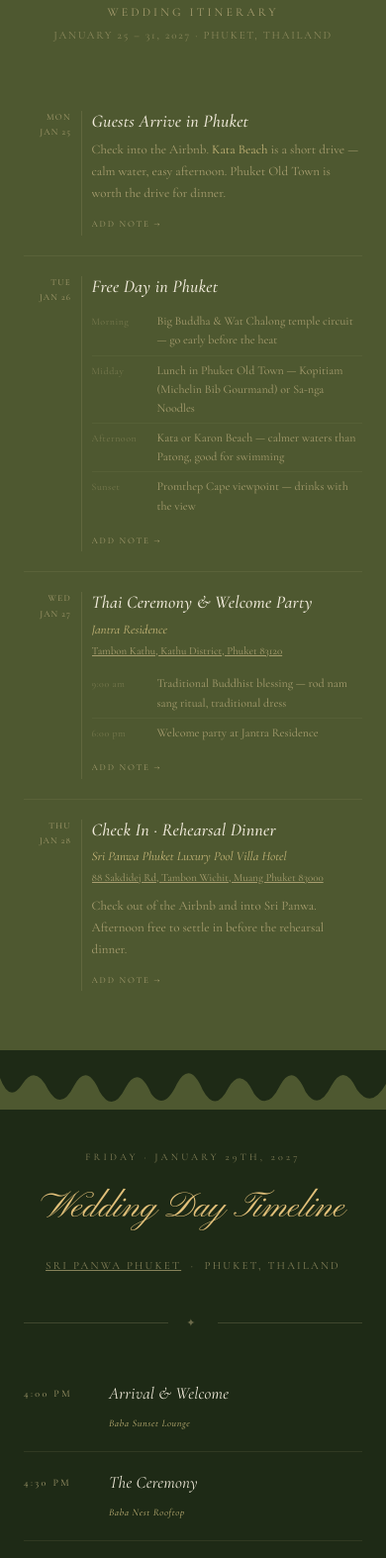
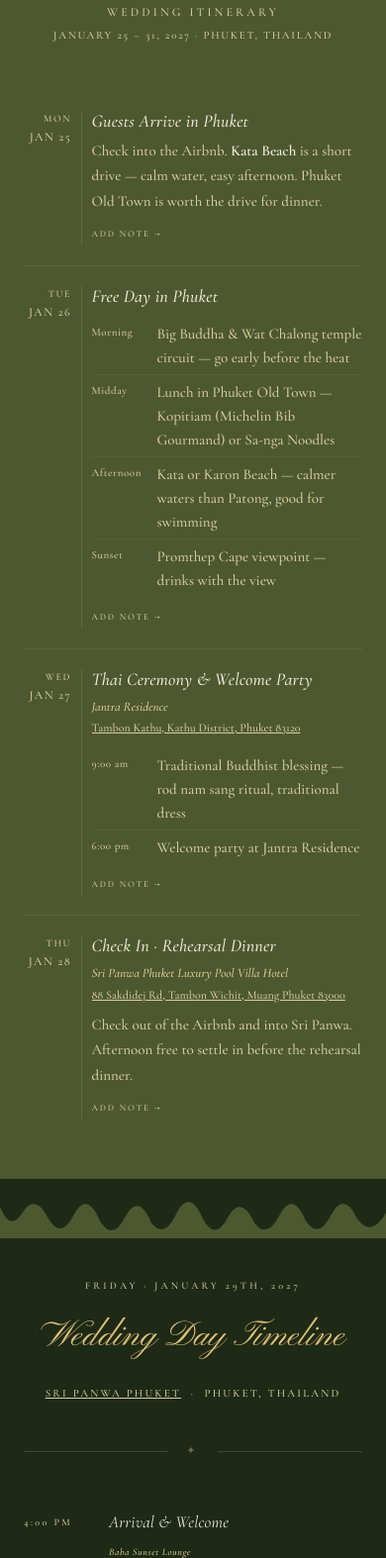
Before and after one commit to vanessakluong/victoria-george-wedding, a website built with Vite: page index.html in a window 390 px wide. Shown: the part 197-1771 px from the top of the page at 99% size. Built offline with nearby package versions, Linux system fonts and the light colour scheme.

Commit message:
Improve readability of gold/tan text
Muted tan text was ~2.8:1 contrast on the olive background and Cormorant
at weight 400 read thin, especially on iPhone. Lighten --gold-dim and
--gold (same warm hue), use weight 500 for body text, enlarge small text
on phones (descriptions 12-13px -> 15px, dates up to 12px), drop opacity
dimming on labels, and keep inline highlights distinct (cream, 600).
Body/label text now meets ~4.6:1. Script headings stay at weight 400.

Co-Authored-By: Claude Opus 5.5 <noreply@anthropic.com>

```diff
--- a/index.html
+++ b/index.html
@@ -539,6 +539,21 @@
     /* Allura has one weight; stop browsers faking a bold that chops stroke ends */
     .script-heading, .wedding-day-title, .sec-label, .day-title { font-weight: 400; font-synthesis: none; }
     .names .amp { font-family: 'Allura', cursive; }
+    /* ── READABILITY: lighter gold & tan, medium weight, larger small text on phones ── */
+    :root { --gold: #e2d199; --gold-dim: #d8cda3; }
+    body { font-weight: 500; }
+    .sub-time { color: var(--gold-dim); }
+    .event-note em, .sub-text em, .event-note a, .sub-text a { color: var(--cream); font-weight: 600; }
+    .note-link { color: var(--gold-dim); }
+    .wedding-day-eyebrow, .wedding-day-venue, .tl-time, .tl-venue { opacity: 1; }
+    footer { color: var(--gold-dim); }
+    @media (max-width: 768px) {
+      .event-note, .sub-text { font-size: 15px; }
+      .event-venue-addr { font-size: 12px; }
+      .date-dow  { font-size: 10px; }
+      .date-num  { font-size: 12px; }
+      .sub-time  { font-size: 11px; }
+    }
   </style>
 </head>
 <body>
@@ -556,7 +571,7 @@
       </nav>
       <h1 class="script-heading names" style="color:var(--cream); margin-bottom:0.4rem;">Victoria <span class="amp">&amp;</span> George</h1>
       <p style="font-family:var(--font-body); font-size:12px; letter-spacing:0.26em; text-transform:uppercase; color:var(--gold-dim); margin-bottom:0.25rem;">Wedding Itinerary</p>
-      <p style="font-family:var(--font-body); font-size:11px; letter-spacing:0.16em; text-transform:uppercase; color:var(--gold-dim); opacity:0.7;">January 25 – 31, 2027 · Phuket, Thailand</p>
+      <p style="font-family:var(--font-body); font-size:11px; letter-spacing:0.16em; text-transform:uppercase; color:var(--gold-dim);">January 25 – 31, 2027 · Phuket, Thailand</p>
     </div>
 
     <!-- Jan 25 -->
@@ -764,7 +779,7 @@
       '<p class="note-title">' + d.title + '</p>' +
       (preview
         ? '<p class="note-ta" style="border:none; resize:none; min-height:unset; pointer-events:none;">' + preview + '</p>'
-        : '<p class="note-ta" style="border:none; resize:none; min-height:unset; pointer-events:none; color:rgba(201,185,138,0.25);">No notes yet — tap to add</p>') +
+        : '<p class="note-ta" style="border:none; resize:none; min-height:unset; pointer-events:none; color:rgba(216,205,163,0.75);">No notes yet — tap to add</p>') +
       (count ? '<p class="saved-dot show">' + count + ' note' + (count > 1 ? 's' : '') + '</p>' : '');
     grid.appendChild(card);
   });
```
Also changed, not shown: bangkok.html (+17 -2 lines), notes.html (+5 -0 lines), victoria-george-itinerary.html (+17 -2 lines).
